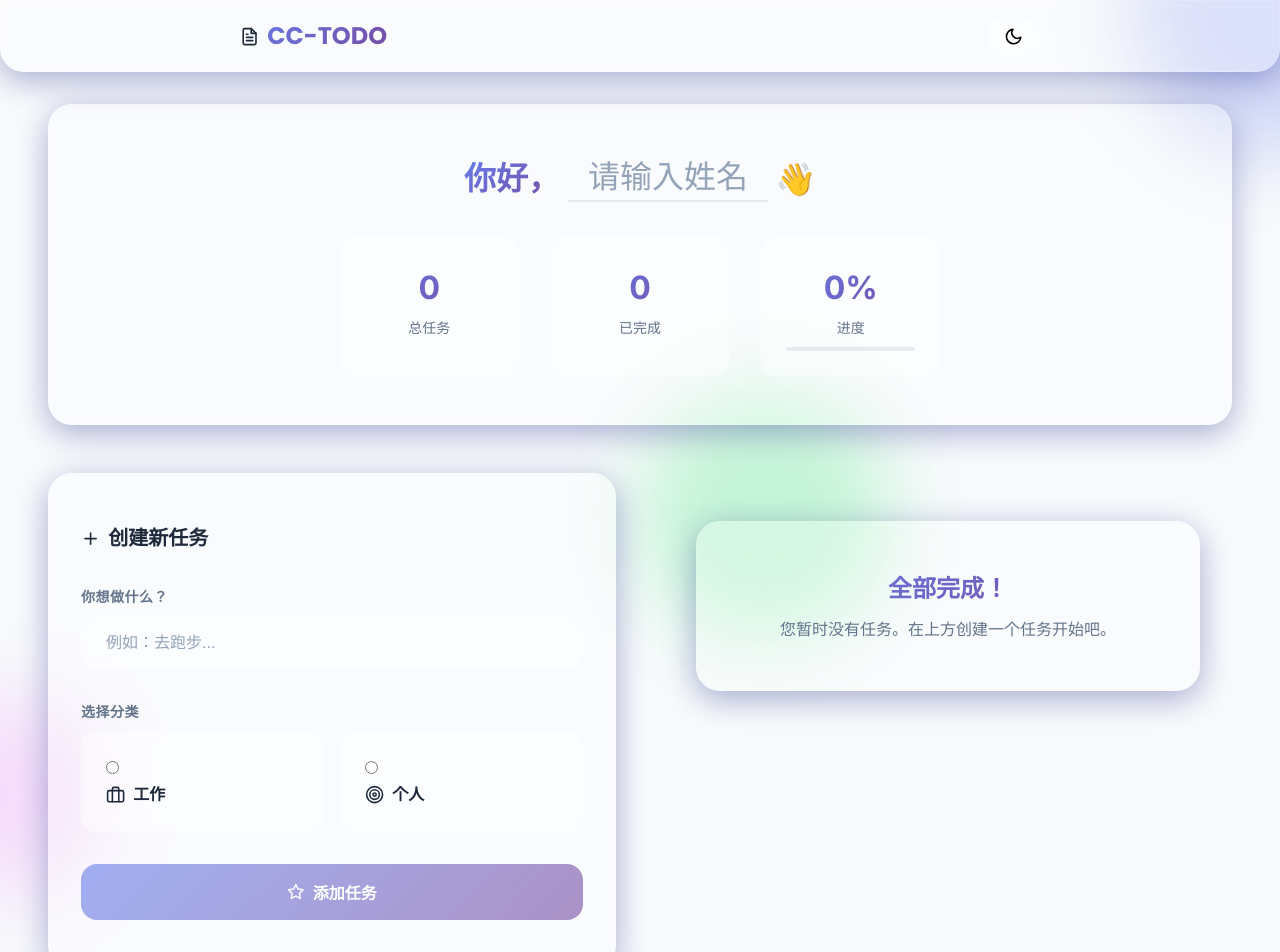
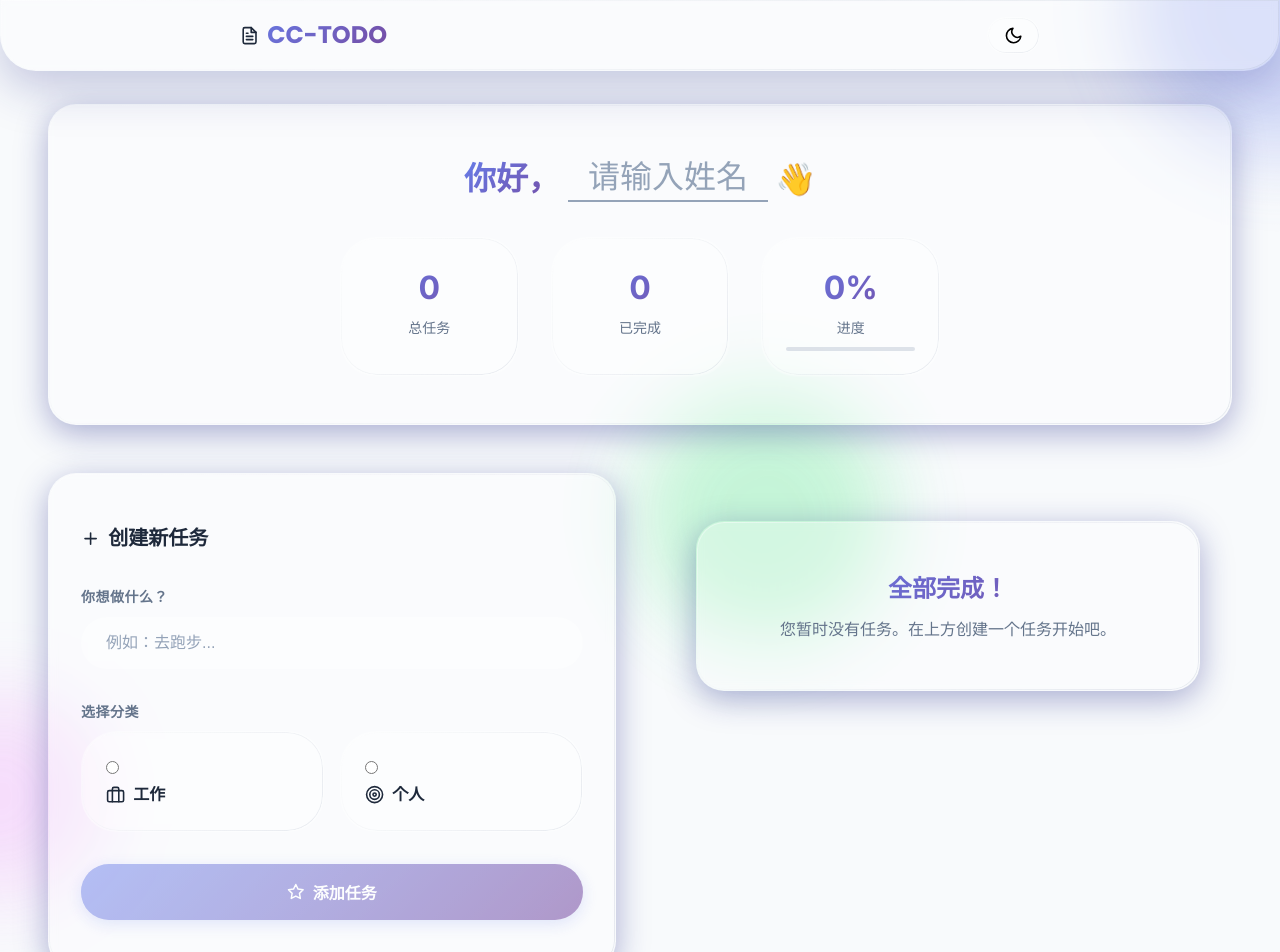
Before and after one commit to Ratey258/CC-TODO, a Vue app: page / in a window 1280 px wide. Shown: the top 952 px of the page. Built offline with nearby package versions, Linux system fonts and the light colour scheme.

Commit message:
Update main.css

```diff
--- a/src/main.css
+++ b/src/main.css
@@ -12,10 +12,12 @@
   --success-gradient: linear-gradient(135deg, #a8edea 0%, #fed6e3 100%);
   --danger-gradient: linear-gradient(135deg, #ff9a9e 0%, #fecfef 100%);
 
-  /* Glassmorphism */
+  /* Glassmorphism - Enhanced with gradients */
   --glass-bg: rgba(255, 255, 255, 0.25);
-  --glass-border: rgba(255, 255, 255, 0.18);
+  --glass-border: rgba(148, 163, 184, 0.25);
+  --glass-border-gradient: linear-gradient(135deg, rgba(255, 255, 255, 0.4) 0%, rgba(148, 163, 184, 0.2) 100%);
   --glass-shadow: 0 8px 32px 0 rgba(31, 38, 135, 0.37);
+  --glass-shadow-hover: 0 16px 48px 0 rgba(31, 38, 135, 0.25);
   --glass-blur: blur(4px);
 
   /* Neumorphism */
@@ -34,11 +36,13 @@
   --spacing-xl: 2rem;
   --spacing-2xl: 3rem;
 
-  /* Border Radius */
-  --radius-sm: 8px;
-  --radius-md: 16px;
-  --radius-lg: 24px;
-  --radius-xl: 32px;
+  /* Border Radius - Enhanced Modern Hierarchy */
+  --radius-xs: 6px;
+  --radius-sm: 12px;
+  --radius-md: 20px;
+  --radius-lg: 28px;
+  --radius-xl: 36px;
+  --radius-2xl: 44px;
 
   /* Transitions */
   --transition-fast: 0.15s ease-out;
@@ -51,7 +55,7 @@
   --text-primary: #1e293b;
   --text-secondary: #64748b;
   --text-muted: #94a3b8;
-  --border-color: rgba(148, 163, 184, 0.2);
+  --border-color: rgba(148, 163, 184, 0.3);
   --orb-color-1: rgba(102, 126, 234, 0.4);
   --orb-color-2: rgba(240, 147, 251, 0.4);
   --orb-color-3: rgba(67, 233, 123, 0.4);
@@ -61,7 +65,9 @@
 [data-theme="dark"] {
   --glass-bg: rgba(15, 23, 42, 0.25);
   --glass-border: rgba(148, 163, 184, 0.18);
+  --glass-border-gradient: linear-gradient(135deg, rgba(148, 163, 184, 0.3) 0%, rgba(71, 85, 105, 0.2) 100%);
   --glass-shadow: 0 8px 32px 0 rgba(0, 0, 0, 0.5);
+  --glass-shadow-hover: 0 16px 48px 0 rgba(0, 0, 0, 0.4);
 
   --neu-shadow-light: 20px 20px 60px #0f172a, -20px -20px 60px #334155;
   --neu-shadow-inset: inset 20px 20px 60px #0f172a, inset -20px -20px 60px #334155;
@@ -158,13 +164,34 @@ body {
   66% { transform: translateY(10px) rotate(240deg); }
 }
 
-/* Glassmorphism Effect */
+/* Enhanced Glassmorphism Effect */
 .glass {
   background: var(--glass-bg);
   backdrop-filter: var(--glass-blur);
   -webkit-backdrop-filter: var(--glass-blur);
-  border: 1px solid var(--glass-border);
-  box-shadow: var(--glass-shadow);
+  border: 1px solid transparent;
+  background-clip: padding-box;
+  box-shadow: var(--glass-shadow), inset 0 1px 0 rgba(255, 255, 255, 0.1);
+  position: relative;
+}
+
+.glass::before {
+  content: '';
+  position: absolute;
+  inset: 0;
+  padding: 1px;
+  background: var(--glass-border-gradient);
+  border-radius: inherit;
+  mask: linear-gradient(#fff 0 0) content-box, linear-gradient(#fff 0 0);
+  mask-composite: xor;
+  -webkit-mask: linear-gradient(#fff 0 0) content-box, linear-gradient(#fff 0 0);
+  -webkit-mask-composite: xor;
+  pointer-events: none;
+}
+
+.glass:hover {
+  box-shadow: var(--glass-shadow-hover), inset 0 1px 0 rgba(255, 255, 255, 0.15);
+  transform: translateY(-1px);
 }
 
 /* Navigation Bar */
@@ -174,7 +201,7 @@ body {
   z-index: 100;
   padding: var(--spacing-md) var(--spacing-xl);
   margin-bottom: var(--spacing-xl);
-  border-radius: 0 0 var(--radius-lg) var(--radius-lg);
+  border-radius: 0 0 var(--radius-xl) var(--radius-xl);
 }
 
 .nav-content {
@@ -208,12 +235,28 @@ body {
 
 .theme-toggle {
   background: var(--glass-bg);
-  border: 1px solid var(--glass-border);
-  border-radius: var(--radius-md);
+  border: 1px solid transparent;
+  border-radius: var(--radius-lg);
   padding: var(--spacing-sm) var(--spacing-md);
   cursor: pointer;
   transition: all var(--transition-normal);
   backdrop-filter: var(--glass-blur);
+  position: relative;
+  overflow: hidden;
+}
+
+.theme-toggle::before {
+  content: '';
+  position: absolute;
+  inset: 0;
+  padding: 1px;
+  background: var(--glass-border-gradient);
+  border-radius: inherit;
+  mask: linear-gradient(#fff 0 0) content-box, linear-gradient(#fff 0 0);
+  mask-composite: xor;
+  -webkit-mask: linear-gradient(#fff 0 0) content-box, linear-gradient(#fff 0 0);
+  -webkit-mask-composite: xor;
+  pointer-events: none;
 }
 
 .theme-toggle:hover {
@@ -427,7 +470,7 @@ section:hover {
 .name-input {
   background: transparent;
   border: none;
-  border-bottom: 2px solid var(--border-color);
+  border-bottom: 2px solid var(--text-muted);
   padding: var(--spacing-xs) var(--spacing-sm);
   font-size: inherit;
   font-weight: inherit;
@@ -482,8 +525,8 @@ section:hover {
 
 .stat-card {
   background: var(--glass-bg);
-  border: 1px solid var(--glass-border);
-  border-radius: var(--radius-md);
+  border: 1px solid transparent;
+  border-radius: var(--radius-xl);
   padding: var(--spacing-lg);
   text-align: center;
   backdrop-filter: var(--glass-blur);
@@ -492,8 +535,27 @@ section:hover {
   overflow: hidden;
 }
 
+.stat-card::before {
+  content: '';
+  position: absolute;
+  inset: 0;
+  padding: 1px;
+  background: var(--glass-border-gradient);
+  border-radius: inherit;
+  mask: linear-gradient(#fff 0 0) content-box, linear-gradient(#fff 0 0);
+  mask-composite: xor;
+  -webkit-mask: linear-gradient(#fff 0 0) content-box, linear-gradient(#fff 0 0);
+  -webkit-mask-composite: xor;
+  pointer-events: none;
+}
+
 .stat-card:hover {
   transform: translateY(-4px);
+  box-shadow: var(--glass-shadow-hover);
+}
+
+.stat-card:hover::before {
+  background: linear-gradient(135deg, rgba(255, 255, 255, 0.5) 0%, rgba(148, 163, 184, 0.3) 100%);
 }
 
 .stat-number {
@@ -561,19 +623,38 @@ section:hover {
 
 .form-input {
   background: var(--glass-bg);
-  border: 1px solid var(--glass-border);
-  border-radius: var(--radius-md);
+  border: 1px solid transparent;
+  border-radius: var(--radius-lg);
   padding: var(--spacing-md) var(--spacing-lg);
   font-size: 1rem;
   color: var(--text-primary);
   backdrop-filter: var(--glass-blur);
   transition: all var(--transition-normal);
+  position: relative;
+}
+
+.form-input::before {
+  content: '';
+  position: absolute;
+  inset: 0;
+  padding: 1px;
+  background: var(--glass-border-gradient);
+  border-radius: inherit;
+  mask: linear-gradient(#fff 0 0) content-box, linear-gradient(#fff 0 0);
+  mask-composite: xor;
+  -webkit-mask: linear-gradient(#fff 0 0) content-box, linear-gradient(#fff 0 0);
+  -webkit-mask-composite: xor;
+  pointer-events: none;
 }
 
 .form-input:focus {
   outline: none;
-  border-color: var(--text-primary);
-  box-shadow: 0 0 0 3px rgba(102, 126, 234, 0.1);
+  box-shadow: 0 0 0 3px rgba(102, 126, 234, 0.1), var(--glass-shadow-hover);
+  transform: translateY(-1px);
+}
+
+.form-input:focus::before {
+  background: linear-gradient(135deg, rgba(102, 126, 234, 0.6) 0%, rgba(118, 75, 162, 0.4) 100%);
 }
 
 .form-input::placeholder {
@@ -589,8 +670,8 @@ section:hover {
 
 .category-option {
   background: var(--glass-bg);
-  border: 1px solid var(--glass-border);
-  border-radius: var(--radius-md);
+  border: 1px solid transparent;
+  border-radius: var(--radius-xl);
   padding: var(--spacing-lg);
   cursor: pointer;
   transition: all var(--transition-normal);
@@ -599,9 +680,28 @@ section:hover {
   overflow: hidden;
 }
 
+.category-option::before {
+  content: '';
+  position: absolute;
+  inset: 0;
+  padding: 1px;
+  background: var(--glass-border-gradient);
+  border-radius: inherit;
+  mask: linear-gradient(#fff 0 0) content-box, linear-gradient(#fff 0 0);
+  mask-composite: xor;
+  -webkit-mask: linear-gradient(#fff 0 0) content-box, linear-gradient(#fff 0 0);
+  -webkit-mask-composite: xor;
+  pointer-events: none;
+  z-index: 0;
+}
+
 .category-option:hover {
-  transform: translateY(-2px);
-  box-shadow: var(--glass-shadow);
+  transform: translateY(-3px);
+  box-shadow: var(--glass-shadow-hover);
+}
+
+.category-option:hover::before {
+  background: linear-gradient(135deg, rgba(255, 255, 255, 0.5) 0%, rgba(148, 163, 184, 0.3) 100%);
 }
 
 .category-option.active {
@@ -652,7 +752,7 @@ section:hover {
 .add-button {
   background: var(--primary-gradient);
   border: none;
-  border-radius: var(--radius-md);
+  border-radius: var(--radius-xl);
   padding: var(--spacing-md) var(--spacing-xl);
   color: white;
   font-weight: 600;
@@ -665,11 +765,25 @@ section:hover {
   transition: all var(--transition-normal);
   position: relative;
   overflow: hidden;
+  box-shadow: 0 4px 16px rgba(102, 126, 234, 0.3);
+}
+
+.add-button::before {
+  content: '';
+  position: absolute;
+  inset: 0;
+  background: linear-gradient(135deg, rgba(255, 255, 255, 0.2) 0%, rgba(255, 255, 255, 0.05) 100%);
+  border-radius: inherit;
+  pointer-events: none;
 }
 
 .add-button:hover:not(:disabled) {
-  transform: translateY(-2px);
-  box-shadow: 0 10px 25px rgba(102, 126, 234, 0.3);
+  transform: translateY(-3px);
+  box-shadow: 0 16px 32px rgba(102, 126, 234, 0.4), 0 4px 16px rgba(102, 126, 234, 0.2);
+}
+
+.add-button:hover:not(:disabled)::before {
+  background: linear-gradient(135deg, rgba(255, 255, 255, 0.3) 0%, rgba(255, 255, 255, 0.1) 100%);
 }
 
 .add-button:disabled {
@@ -695,10 +809,27 @@ section:hover {
   align-items: flex-start;
   gap: var(--spacing-md);
   padding: var(--spacing-lg);
-  border-radius: var(--radius-md);
+  border-radius: var(--radius-xl);
   transition: all var(--transition-normal);
   position: relative;
   overflow: hidden;
+  background: var(--glass-bg);
+  border: 1px solid transparent;
+  backdrop-filter: var(--glass-blur);
+}
+
+.todo-item::before {
+  content: '';
+  position: absolute;
+  inset: 0;
+  padding: 1px;
+  background: var(--glass-border-gradient);
+  border-radius: inherit;
+  mask: linear-gradient(#fff 0 0) content-box, linear-gradient(#fff 0 0);
+  mask-composite: xor;
+  -webkit-mask: linear-gradient(#fff 0 0) content-box, linear-gradient(#fff 0 0);
+  -webkit-mask-composite: xor;
+  pointer-events: none;
 }
 
 /* Desktop Todo Item Optimization */
@@ -710,7 +841,12 @@ section:hover {
 }
 
 .todo-item:hover {
-  transform: translateY(-2px);
+  transform: translateY(-3px);
+  box-shadow: var(--glass-shadow-hover);
+}
+
+.todo-item:hover::before {
+  background: linear-gradient(135deg, rgba(255, 255, 255, 0.4) 0%, rgba(148, 163, 184, 0.2) 100%);
 }
 
 .todo-item.completed {
@@ -737,12 +873,14 @@ section:hover {
   width: 24px;
   height: 24px;
   border: 2px solid var(--border-color);
-  border-radius: var(--radius-sm);
+  border-radius: var(--radius-md);
   display: flex;
   align-items: center;
   justify-content: center;
   transition: all var(--transition-normal);
   background: var(--glass-bg);
+  backdrop-filter: var(--glass-blur);
+  position: relative;
 }
 
 .todo-checkbox:hover .checkmark {
@@ -820,12 +958,27 @@ section:hover {
 
 .action-button {
   background: var(--glass-bg);
-  border: 1px solid var(--glass-border);
-  border-radius: var(--radius-sm);
+  border: 1px solid transparent;
+  border-radius: var(--radius-md);
   padding: var(--spacing-sm);
   cursor: pointer;
   transition: all var(--transition-normal);
   backdrop-filter: var(--glass-blur);
+  position: relative;
+}
+
+.action-button::before {
+  content: '';
+  position: absolute;
+  inset: 0;
+  padding: 1px;
+  background: var(--glass-border-gradient);
+  border-radius: inherit;
+  mask: linear-gradient(#fff 0 0) content-box, linear-gradient(#fff 0 0);
+  mask-composite: xor;
+  -webkit-mask: linear-gradient(#fff 0 0) content-box, linear-gradient(#fff 0 0);
+  -webkit-mask-composite: xor;
+  pointer-events: none;
 }
 
 .action-button:hover {
@@ -1017,8 +1170,8 @@ label:focus-visible {
 
 .delete-modal {
   background: var(--bg-secondary);
-  border: 1px solid var(--glass-border);
-  border-radius: var(--radius-xl);
+  border: 1px solid transparent;
+  border-radius: var(--radius-2xl);
   max-width: 480px;
   width: 100%;
   box-shadow:
@@ -1026,6 +1179,21 @@ label:focus-visible {
     0 0 0 1px rgba(255, 255, 255, 0.05);
   overflow: hidden;
   position: relative;
+  backdrop-filter: var(--glass-blur);
+}
+
+.delete-modal::before {
+  content: '';
+  position: absolute;
+  inset: 0;
+  padding: 1px;
+  background: var(--glass-border-gradient);
+  border-radius: inherit;
+  mask: linear-gradient(#fff 0 0) content-box, linear-gradient(#fff 0 0);
+  mask-composite: xor;
+  -webkit-mask: linear-gradient(#fff 0 0) content-box, linear-gradient(#fff 0 0);
+  -webkit-mask-composite: xor;
+  pointer-events: none;
 }
 
 .modal-header {
@@ -1077,10 +1245,26 @@ label:focus-visible {
 
 .task-preview {
   background: var(--glass-bg);
-  border: 1px solid var(--glass-border);
-  border-radius: var(--radius-lg);
+  border: 1px solid transparent;
+  border-radius: var(--radius-2xl);
   padding: var(--spacing-lg);
   margin-bottom: var(--spacing-lg);
+  backdrop-filter: var(--glass-blur);
+  position: relative;
+}
+
+.task-preview::before {
+  content: '';
+  position: absolute;
+  inset: 0;
+  padding: 1px;
+  background: var(--glass-border-gradient);
+  border-radius: inherit;
+  mask: linear-gradient(#fff 0 0) content-box, linear-gradient(#fff 0 0);
+  mask-composite: xor;
+  -webkit-mask: linear-gradient(#fff 0 0) content-box, linear-gradient(#fff 0 0);
+  -webkit-mask-composite: xor;
+  pointer-events: none;
 }
 
 .task-info {
```
